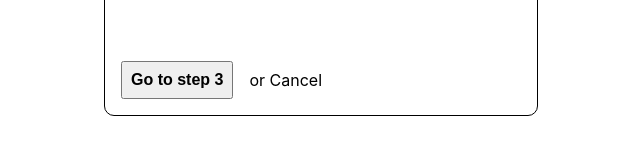
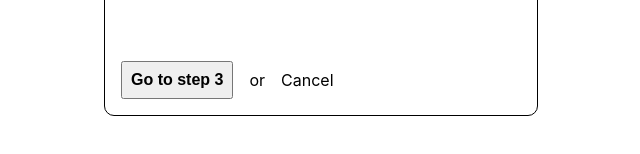
Before and after one commit to Ganapati-hegde/Assignment, a React (Create React App) app: page / in a window 1280 px wide. Both pictures are taken after a click on the button "Go to step 2". Shown: the part 334-488 px from the top of the page, without its empty margins (319-959 px from the left). Built offline with nearby package versions, Linux system fonts and the light colour scheme.

Commit message:
Cancel button changes

```diff
--- a/src/components/insertValue/index.tsx
+++ b/src/components/insertValue/index.tsx
@@ -115,9 +115,10 @@ function InsertValue({ selected }: Props) {
 
                     <div className='button-wrapper flex flex-center'>
                         <Button onPress={onPress} text='Go to step 3' />
+                        <span className="mHorizontal-16">or</span>
                         <div
                             onClick={() => [setSelectShape(true), setResult(false)]}
-                            className='mHorizontal-16 clickable'>or Cancel
+                            className='clickable'> Cancel
                         </div>
                     </div>
                 </>
```
